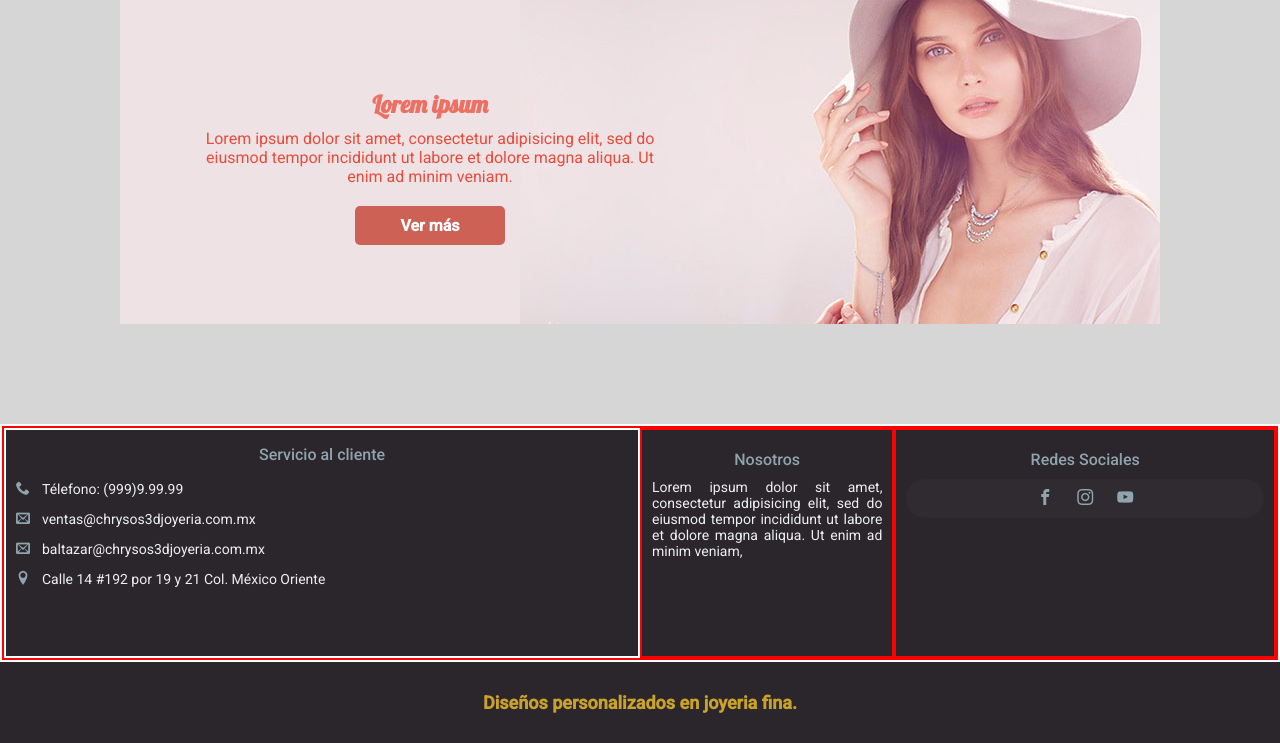
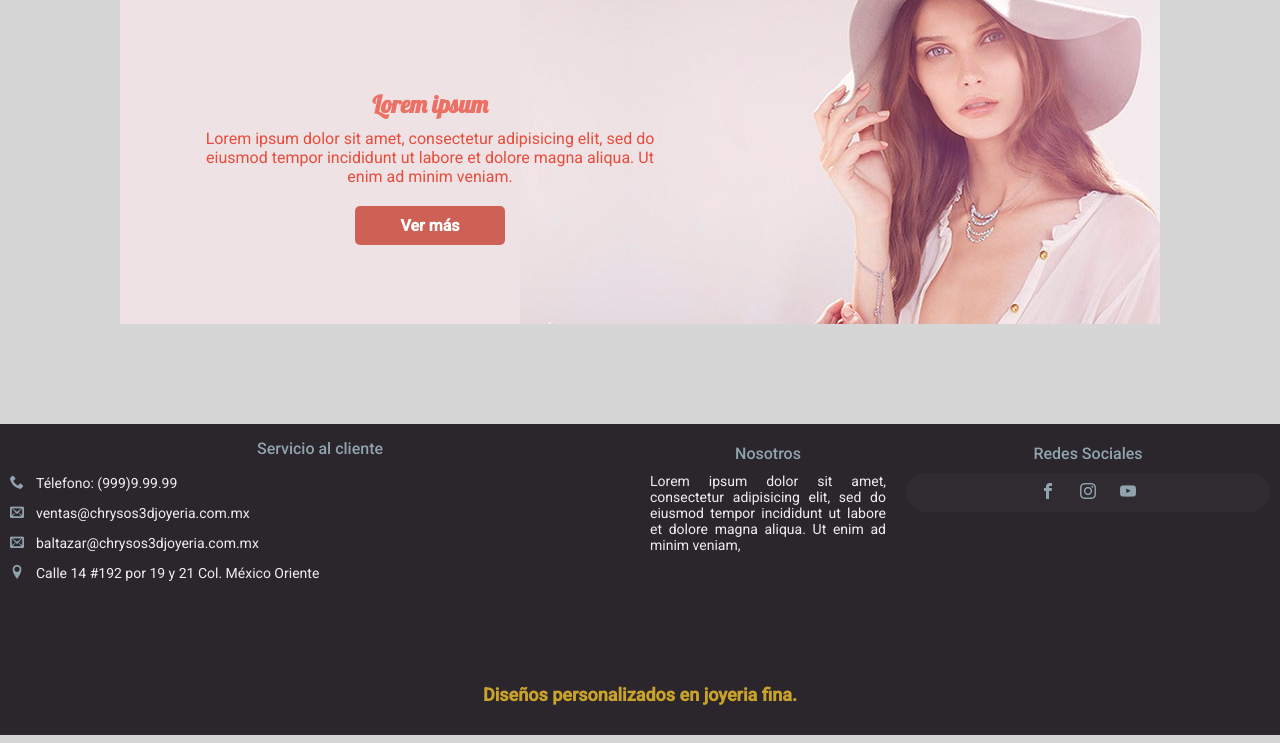
Before and after one commit to HectorCarrillo/ChrysosBriolette, a PHP site: page / in a window 1280 px wide. Shown: the part 1816-2559 px from the top of the page. Run offline with PHP 8.4, Linux system fonts and the light colour scheme; some web fonts are replaced.

Commit message:
Modificacion minima
Se eliminaron las lineas correspondientes al borde de los cuadros en el footer

```diff
--- a/css/style-footer-main.css
+++ b/css/style-footer-main.css
@@ -24,13 +24,13 @@
 }
 footer .wrap-foo .conteiner {
     width: 100%;
-    border: 2px solid white;
+    /* border: 2px solid white; */
     margin: 0px;
     padding: 0px;
 }
 footer .wrap-foo .conteiner .box-foo {
     width: 100%;
-    border: 2px solid red;
+ /*    border: 2px solid red; */
     margin: 0px;
     padding: 0px;
     box-sizing: border-box;
@@ -60,7 +60,7 @@
     text-align: center;
     padding: 5px;
     box-sizing: border-box;
-    border: 2px solid white;
+    /* border: 2px solid white; */
 }
 footer .wrap-foo .conteiner .box-foo .box-two, footer .wrap-foo .conteiner .box-foo .box-tree {
     width: 20%;
@@ -69,7 +69,7 @@
     text-align: center;
     padding: 10px;
     box-sizing: border-box;
-    border: 2px solid red;
+   /*  border: 2px solid red; */
 }
 footer .wrap-foo .conteiner .box-foo .box-tree {
     width: 30%;
```
